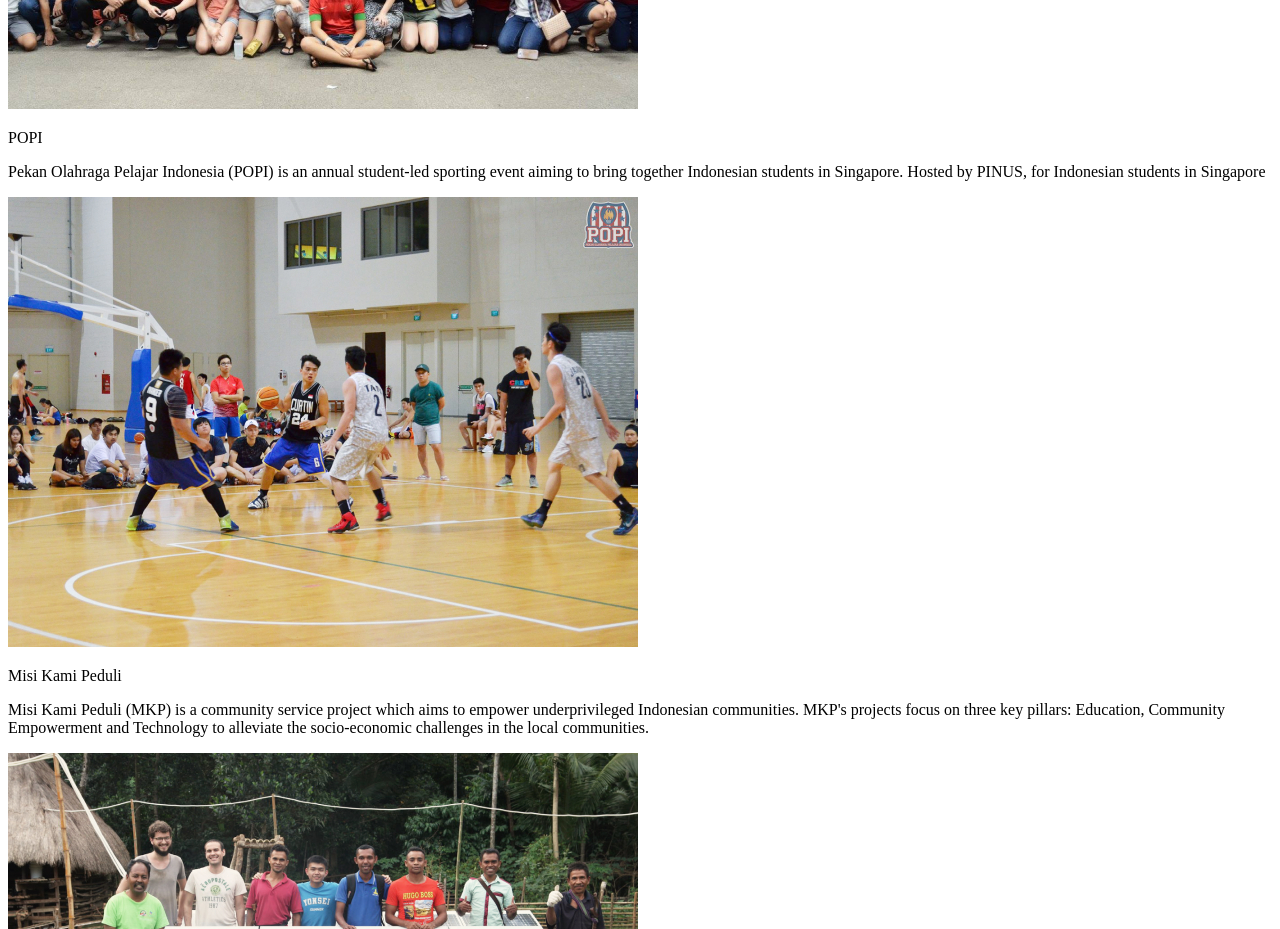
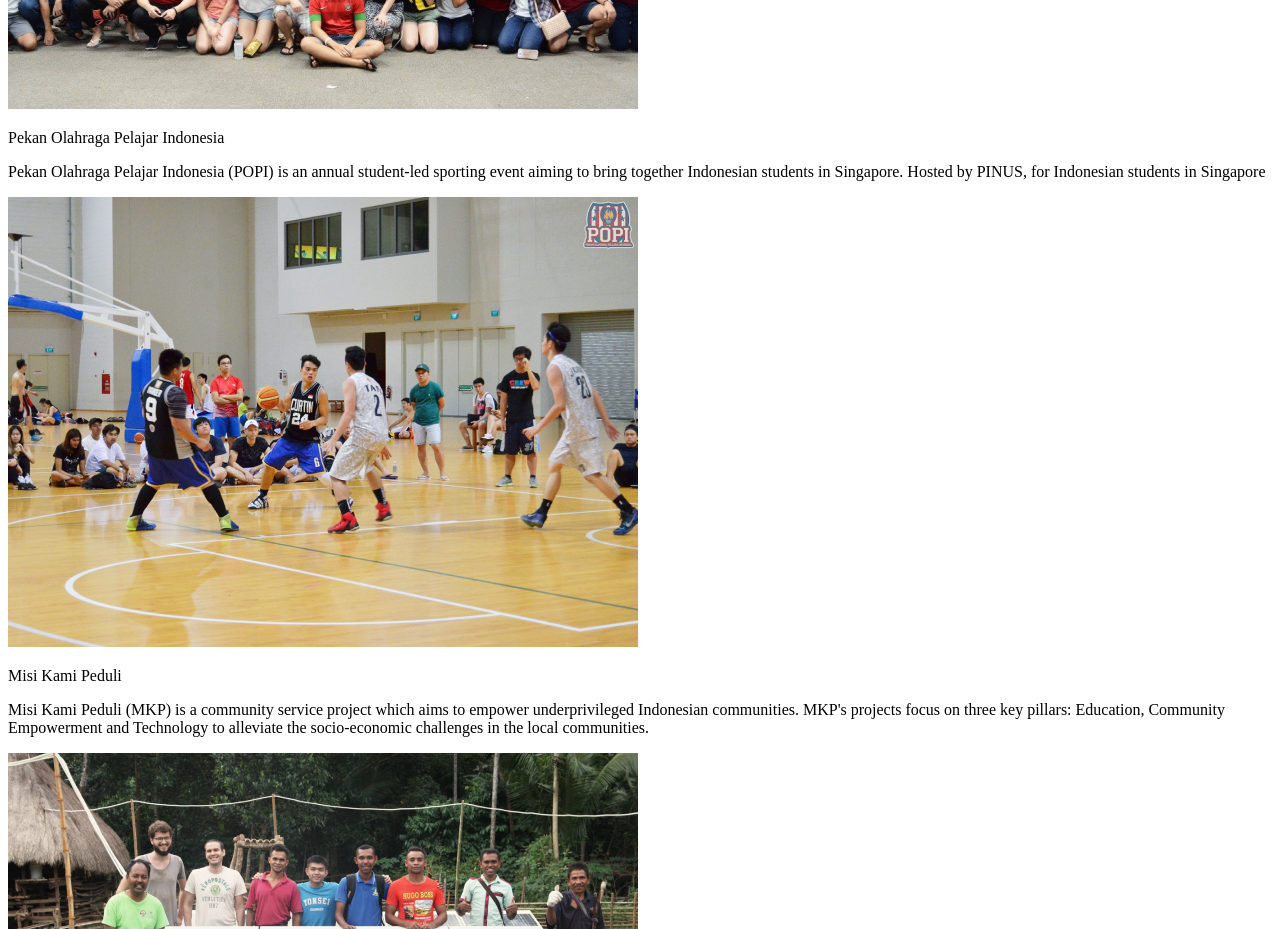
Before and after one commit to indocom/pinus-client, a Next.js app: page /events in a window 1280 px wide. Shown: the part 1200-2129 px from the top of the page. Built offline with nearby package versions, Linux system fonts and the light colour scheme.

Commit message:
Restructure events data

```diff
--- a/src/pageContent/Events/data.ts
+++ b/src/pageContent/Events/data.ts
@@ -1,67 +1,55 @@
-export interface EventInfo {
+export interface SectionInfo {
   id: string;
+  data: EventData;
+  options: EventOptions;
+}
+
+export interface EventData {
   name: string;
   description: string;
   url: string;
   imageSrc: string;
-  options: EventOptions;
 }
 
 interface EventOptions {
-  reverse: boolean;
-  strips: StripOptions[];
+  flip: boolean;
+  strips: StripData[];
 }
 
-export interface StripOptions {
+export interface StripData {
   color: "red" | "blue" | "yellow";
   col: [number, number];
   row: [number, number];
   style?: string;
 }
 
-export const events: Array<EventInfo> = [
-  {
-    id: "pinus-ori",
+const eventData = {
+  "pinus-ori": {
     name: "PINUS Orientation",
     description:
       "Our very own annual freshman orientation programme that welcomes Indonesian \
       freshmen while providing a platform to foster friendship amongst PINUSians.",
     imageSrc: "/assets/images/pinus-ori.jpg",
     url: "/events/pinus-ori",
-    options: {
-      reverse: false,
-      strips: [],
-    },
   },
-  {
-    id: "nusantaraku",
+  nusantaraku: {
     name: "Nusantaraku",
     description:
       "A closing to PINUS Orientation, a freshmen-led initiative to plan a day's \
       worth of events that coincides with Indonesia’s Independence Day.",
     imageSrc: "/assets/images/nusantaraku.jpg",
     url: "/events/nusantaraku",
-    options: {
-      reverse: true,
-      strips: [],
-    },
   },
-  {
-    id: "popi",
-    name: "POPI",
+  popi: {
+    name: "Pekan Olahraga Pelajar Indonesia",
     description:
       "Pekan Olahraga Pelajar Indonesia (POPI) is an annual student-led sporting \
       event aiming to bring together Indonesian students in Singapore. Hosted by \
       PINUS, for Indonesian students in Singapore",
     imageSrc: "/assets/images/popi.jpg",
     url: "/events/popi",
-    options: {
-      reverse: false,
-      strips: [],
-    },
   },
-  {
-    id: "mkp",
+  mkp: {
     name: "Misi Kami Peduli",
     description:
       "Misi Kami Peduli (MKP) is a community service project which aims to empower \
@@ -70,13 +58,8 @@ export const events: Array<EventInfo> = [
       socio-economic challenges in the local communities.",
     imageSrc: "/assets/images/mkp.jpg",
     url: "/events/mkp",
-    options: {
-      reverse: false,
-      strips: [],
-    },
   },
-  {
-    id: "nuansa",
+  nuansa: {
     name: "NUANSA",
     description:
       "Through contemporary musical theatre, NUANSA Cultural Productions attempt to \
@@ -85,8 +68,47 @@ export const events: Array<EventInfo> = [
       cultural authenticity and artistic integrity of its shows and events.",
     imageSrc: "/assets/images/nuansa-2.jpg",
     url: "/events/nuansa",
+  },
+};
+
+export const sections: Array<SectionInfo> = [
+  {
+    id: "pinus-ori",
+    data: eventData["pinus-ori"],
     options: {
-      reverse: true,
+      flip: false,
+      strips: [],
+    },
+  },
+  {
+    id: "nusantaraku",
+    data: eventData["nusantaraku"],
+    options: {
+      flip: true,
+      strips: [],
+    },
+  },
+  {
+    id: "popi",
+    data: eventData["popi"],
+    options: {
+      flip: false,
+      strips: [],
+    },
+  },
+  {
+    id: "mkp",
+    data: eventData["mkp"],
+    options: {
+      flip: false,
+      strips: [],
+    },
+  },
+  {
+    id: "nuansa",
+    data: eventData["nuansa"],
+    options: {
+      flip: true,
       strips: [],
     },
   },
--- a/src/pageContent/Events/index.tsx
+++ b/src/pageContent/Events/index.tsx
@@ -2,22 +2,23 @@ import React from "react";
 import { NextPage } from "next";
 import Image from "next/image";
 
-import { events, EventInfo, StripOptions } from "./data";
+import { sections, SectionInfo, StripData } from "./data";
 
 import * as S from "./style";
 
-const renderStrip = (s: StripOptions): React.ReactFragment => {
+const renderStrip = (s: StripData): React.ReactFragment => {
   const [colStart, colSpan] = s.col;
   const [rowStart, rowSpan] = s.row;
+  const { style, color } = s;
 
   const gridPos = [
     `col-start-${colStart} col-span-${colSpan}`,
     `row-start-${rowStart} row-span-${rowSpan}`,
   ].join(" ");
 
-  let stripStyle = `h-full w-full bg-pinus-${s.color}`;
-  if (s.style) {
-    stripStyle = `${stripStyle} ${s.style}`;
+  let stripStyle = `h-full w-full bg-pinus-${color}`;
+  if (style) {
+    stripStyle = `${stripStyle} ${style}`;
   }
 
   return (
@@ -27,33 +28,27 @@ const renderStrip = (s: StripOptions): React.ReactFragment => {
   );
 };
 
-const renderEventSection = (e: EventInfo): React.ReactFragment => {
+const renderSection = (s: SectionInfo): React.ReactFragment => {
+  const { id, data, options } = s;
+
   return (
-    <div
-      id={e.id}
-      key={`events-${e.id}`}
-      className={S.EventSection(e.options.reverse)}
-    >
+    <div id={id} key={`events-${id}`} className={S.EventSection(options.flip)}>
       <div className={S.TextWrapper}>
-        <p className={S.EventName}>{e.name}</p>
-        <p className={S.EventDesc}>{e.description}</p>
+        <p className={S.EventName}>{data.name}</p>
+        <p className={S.EventDesc}>{data.description}</p>
       </div>
       <div className={S.ImageStripWrapper}>
         <div className={S.ImageWrapper}>
-          <Image src={e.imageSrc} width={630} height={450} />
+          <Image src={data.imageSrc} width={630} height={450} />
         </div>
-        <div className={S.StripWrapper}>
-          {e.options.strips.map(renderStrip)}
-        </div>
+        <div className={S.StripWrapper}>{options.strips.map(renderStrip)}</div>
       </div>
     </div>
   );
 };
 
 const EventsContent: NextPage = () => {
-  return (
-    <div className={S.EventsWrapper}> {events.map(renderEventSection)} </div>
-  );
+  return <div className={S.EventsWrapper}>{sections.map(renderSection)}</div>;
 };
 
 export default EventsContent;
--- a/src/pageContent/Events/style.ts
+++ b/src/pageContent/Events/style.ts
@@ -1,4 +1,4 @@
-export const EventsWrapper = `flex flex-col py-8 px-12 lg:px-6 space-y-5`;
+export const EventsWrapper = `flex flex-col py-8 lg:py-12 px-12 lg:px-6 space-y-5`;
 
 export const EventSection = (reverse: boolean): string => {
   const flexDirection = reverse ? `flex-row-reverse` : `flex-row`;
```
Also changed, not shown: src/pageContent/Events/util.tsx (+8 -3 lines).
